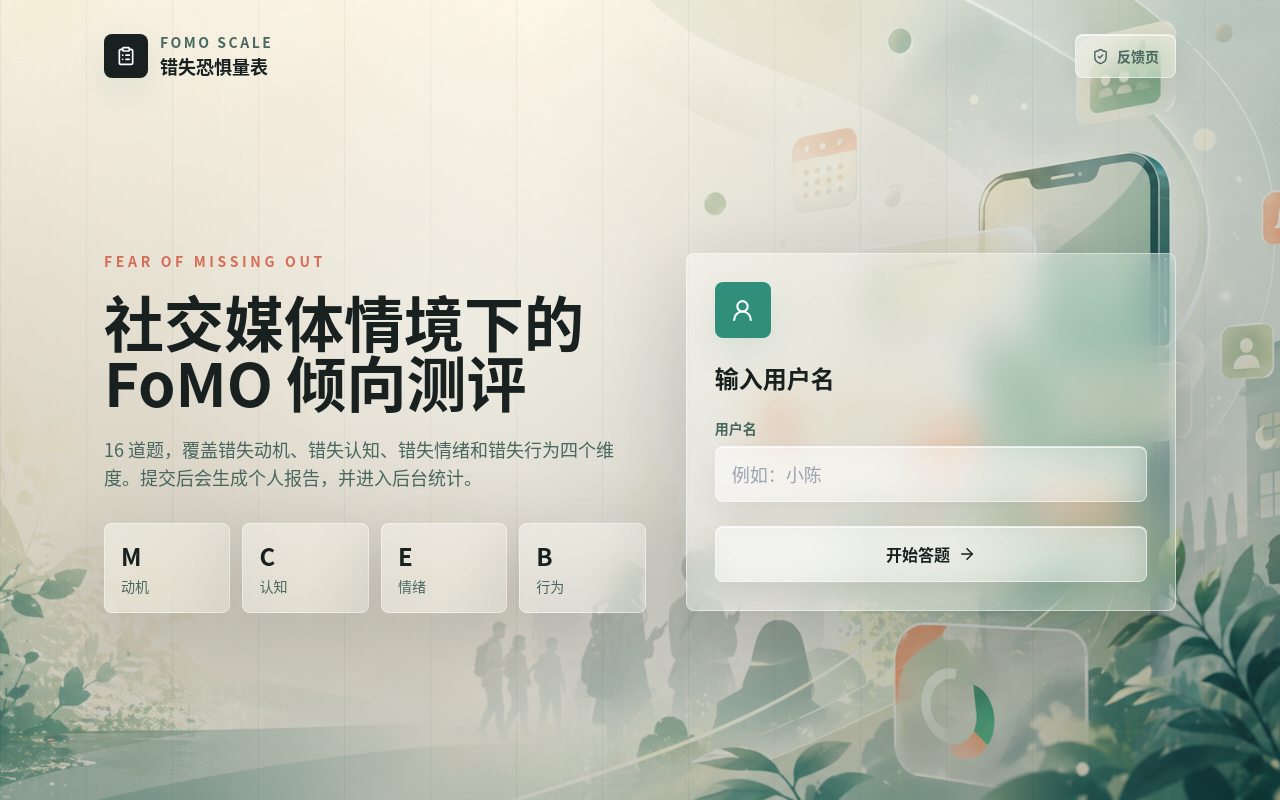
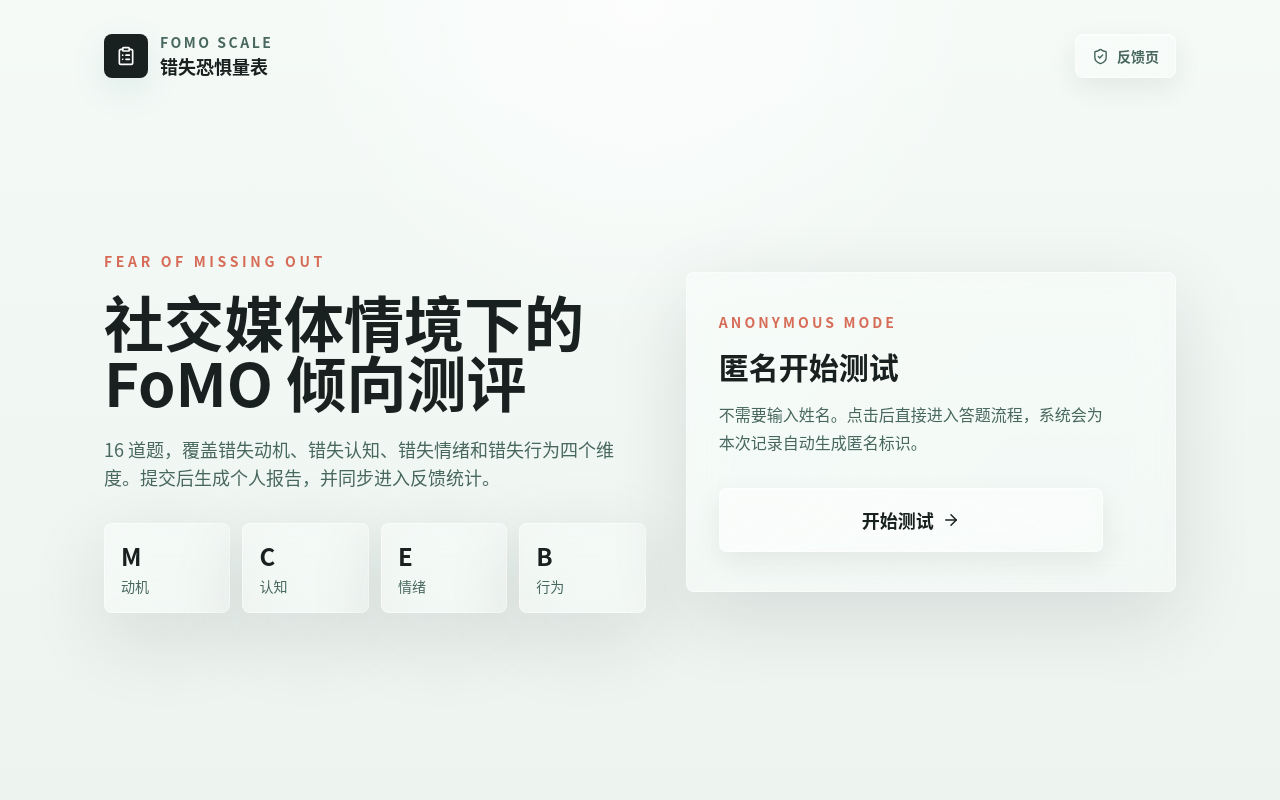
Before and after one commit to Yunk-S/FoMO-questionnairePage, a Next.js app: page / in a window 1280 px wide. Built offline with nearby package versions, Linux system fonts and the light colour scheme.

Commit message:
Simplify anonymous test entry

```diff
--- a/src/app/globals.css
+++ b/src/app/globals.css
@@ -4,7 +4,7 @@
 
 :root {
   color-scheme: light;
-  --background: #f6fbf8;
+  --background: #f3f8f5;
   --foreground: #18211f;
 }
 
@@ -18,12 +18,12 @@ html {
 }
 
 body {
-  position: relative;
-  isolation: isolate;
   min-height: 100%;
   margin: 0;
   color: var(--foreground);
-  background: #f6fbf8;
+  background:
+    radial-gradient(circle at top, rgba(255, 255, 255, 0.72), transparent 34%),
+    linear-gradient(180deg, #f5faf7 0%, #edf4f0 100%);
   font-family:
     "Microsoft YaHei",
     "PingFang SC",
@@ -31,32 +31,6 @@ body {
     "Noto Sans CJK SC",
     system-ui,
     sans-serif;
-}
-
-body::before {
-  content: "";
-  position: fixed;
-  inset: 0;
-  z-index: -2;
-  background-image:
-    linear-gradient(90deg, rgba(18, 33, 31, 0.03) 0%, rgba(246, 251, 248, 0.12) 42%, rgba(16, 50, 42, 0.16) 100%),
-    linear-gradient(180deg, rgba(255, 255, 255, 0.06), rgba(24, 33, 31, 0.12)),
-    url("/images/fomo-poster-bg.png");
-  background-position: center;
-  background-size: cover;
-  background-repeat: no-repeat;
-}
-
-body::after {
-  content: "";
-  position: fixed;
-  inset: 0;
-  z-index: -1;
-  pointer-events: none;
-  background:
-    radial-gradient(circle at 34% 42%, rgba(255, 255, 255, 0.28), transparent 30%),
-    linear-gradient(180deg, rgba(255, 255, 255, 0.04), rgba(24, 33, 31, 0.11)),
-    repeating-linear-gradient(90deg, rgba(24, 33, 31, 0.05) 0, rgba(24, 33, 31, 0.05) 1px, transparent 1px, transparent 86px);
 }
 
 button,
@@ -69,20 +43,20 @@ input {
 }
 
 .glass-panel {
-  border: 1px solid rgba(255, 255, 255, 0.46);
+  border: 1px solid rgba(255, 255, 255, 0.5);
   background:
     linear-gradient(135deg, rgba(255, 255, 255, 0.32), rgba(255, 255, 255, 0.16)),
     rgba(255, 255, 255, 0.14);
-  box-shadow: 0 24px 80px rgba(24, 33, 31, 0.16);
+  box-shadow: 0 24px 80px rgba(24, 33, 31, 0.12);
   backdrop-filter: blur(18px) saturate(145%);
 }
 
 .glass-button {
-  border: 1px solid rgba(255, 255, 255, 0.5);
+  border: 1px solid rgba(255, 255, 255, 0.54);
   background:
     linear-gradient(135deg, rgba(255, 255, 255, 0.34), rgba(255, 255, 255, 0.18)),
     rgba(255, 255, 255, 0.12);
-  box-shadow: inset 0 1px 0 rgba(255, 255, 255, 0.74), 0 10px 28px rgba(24, 33, 31, 0.1);
+  box-shadow: inset 0 1px 0 rgba(255, 255, 255, 0.74), 0 10px 28px rgba(24, 33, 31, 0.08);
   backdrop-filter: blur(16px) saturate(145%);
   transition:
     transform 160ms ease,
@@ -97,7 +71,7 @@ input {
   background:
     linear-gradient(135deg, rgba(255, 255, 255, 0.46), rgba(255, 255, 255, 0.24)),
     rgba(255, 255, 255, 0.16);
-  box-shadow: inset 0 1px 0 rgba(255, 255, 255, 0.82), 0 14px 34px rgba(47, 143, 122, 0.14);
+  box-shadow: inset 0 1px 0 rgba(255, 255, 255, 0.82), 0 14px 34px rgba(47, 143, 122, 0.12);
 }
 
 .glass-button:focus-visible {
@@ -111,15 +85,15 @@ input {
     linear-gradient(135deg, rgba(47, 143, 122, 0.28), rgba(255, 255, 255, 0.16)),
     rgba(47, 143, 122, 0.12);
   color: #163e35;
-  box-shadow: inset 0 1px 0 rgba(255, 255, 255, 0.9), 0 16px 38px rgba(47, 143, 122, 0.2);
+  box-shadow: inset 0 1px 0 rgba(255, 255, 255, 0.9), 0 16px 38px rgba(47, 143, 122, 0.16);
 }
 
 .glass-card {
-  border: 1px solid rgba(255, 255, 255, 0.42);
+  border: 1px solid rgba(255, 255, 255, 0.46);
   background:
     linear-gradient(135deg, rgba(255, 255, 255, 0.26), rgba(255, 255, 255, 0.1)),
     rgba(255, 255, 255, 0.1);
-  box-shadow: 0 12px 34px rgba(24, 33, 31, 0.08);
+  box-shadow: 0 12px 34px rgba(24, 33, 31, 0.07);
   backdrop-filter: blur(14px) saturate(142%);
 }
 
--- a/src/components/FomoSurvey.tsx
+++ b/src/components/FomoSurvey.tsx
@@ -1,7 +1,7 @@
 "use client";
 
 import { AnimatePresence, motion } from "framer-motion";
-import { ArrowRight, CheckCircle2, ClipboardList, Loader2, ShieldCheck, UserRound } from "lucide-react";
+import { ArrowRight, CheckCircle2, ClipboardList, Loader2, ShieldCheck } from "lucide-react";
 import Link from "next/link";
 import { useMemo, useState } from "react";
 import { useRouter } from "next/navigation";
@@ -25,9 +25,13 @@ function hasCompleteAnswers(answers: DraftAnswers): answers is AnswerMap {
   return QUESTIONS.every((question) => Number.isInteger(answers[question.id]));
 }
 
+function createAnonymousUsername() {
+  return `匿名受试者-${Math.random().toString(36).slice(2, 6).toUpperCase()}`;
+}
+
 export function FomoSurvey() {
   const router = useRouter();
-  const [username, setUsername] = useState("");
+  const [anonymousUsername] = useState(createAnonymousUsername);
   const [started, setStarted] = useState(false);
   const [answers, setAnswers] = useState<DraftAnswers>({});
   const [error, setError] = useState("");
@@ -46,16 +50,7 @@ export function FomoSurvey() {
     []
   );
 
-  function handleStart(event: React.FormEvent<HTMLFormElement>) {
-    event.preventDefault();
-    const trimmed = username.trim();
-
-    if (!trimmed) {
-      setError("请输入用户名后开始答题");
-      return;
-    }
-
-    setUsername(trimmed);
+  function handleStart() {
     setError("");
     setStarted(true);
   }
@@ -68,7 +63,7 @@ export function FomoSurvey() {
     setError("");
 
     if (!hasCompleteAnswers(answers)) {
-      setError("请完成所有题目后提交");
+      setError("请完成所有题目后再提交。");
       return;
     }
 
@@ -81,7 +76,7 @@ export function FomoSurvey() {
           "Content-Type": "application/json"
         },
         body: JSON.stringify({
-          username,
+          username: anonymousUsername,
           answers
         })
       });
@@ -93,7 +88,7 @@ export function FomoSurvey() {
 
       router.push(`/result/${data.id}`);
     } catch (submitError) {
-      setError(submitError instanceof Error ? submitError.message : "提交失败，请稍后重试");
+      setError(submitError instanceof Error ? submitError.message : "提交失败，请稍后重试。");
       setSubmitting(false);
     }
   }
@@ -101,7 +96,7 @@ export function FomoSurvey() {
   return (
     <div className="mx-auto flex min-h-screen w-full max-w-6xl flex-col px-5 py-6 sm:px-8 lg:px-10">
       <header className="flex items-center justify-between gap-4 py-2">
-        <Link href="/" className="flex items-center gap-3 focus-ring rounded-panel">
+        <Link href="/" className="focus-ring flex items-center gap-3 rounded-panel">
           <span className="flex h-11 w-11 items-center justify-center rounded-panel bg-ink text-white shadow-soft">
             <ClipboardList size={20} />
           </span>
@@ -135,7 +130,7 @@ export function FomoSurvey() {
                 社交媒体情境下的 FoMO 倾向测评
               </h1>
               <p className="mt-6 max-w-xl text-base leading-8 text-moss sm:text-lg">
-                16 道题，覆盖错失动机、错失认知、错失情绪和错失行为四个维度。提交后会生成个人报告，并进入后台统计。
+                16 道题，覆盖错失动机、错失认知、错失情绪和错失行为四个维度。提交后生成个人报告，并同步进入反馈统计。
               </p>
               <div className="mt-8 grid max-w-xl grid-cols-2 gap-3 sm:grid-cols-4">
                 {DIMENSIONS.map((dimension) => (
@@ -147,31 +142,26 @@ export function FomoSurvey() {
               </div>
             </div>
 
-            <form onSubmit={handleStart} className="glass-panel rounded-panel p-5 sm:p-7">
-              <div className="mb-6 flex h-14 w-14 items-center justify-center rounded-panel bg-jade text-white shadow-soft">
-                <UserRound size={25} />
+            <div className="glass-panel flex min-h-[320px] flex-col justify-center rounded-panel p-6 sm:p-8">
+              <div className="max-w-sm">
+                <p className="text-sm font-semibold tracking-[0.22em] text-coral">ANONYMOUS MODE</p>
+                <h2 className="mt-4 text-3xl font-semibold text-ink">匿名开始测试</h2>
+                <p className="mt-4 text-base leading-7 text-moss">
+                  不需要输入姓名。点击后直接进入答题流程，系统会为本次记录自动生成匿名标识。
+                </p>
               </div>
-              <h2 className="text-2xl font-semibold text-ink">输入用户名</h2>
-              <label className="mt-6 block text-sm font-semibold text-moss" htmlFor="username">
-                用户名
-              </label>
-              <input
-                id="username"
-                value={username}
-                onChange={(event) => setUsername(event.target.value)}
-                maxLength={40}
-                className="glass-field focus-ring mt-2 h-14 w-full rounded-panel px-4 text-lg text-ink outline-none"
-                placeholder="例如：小陈"
-              />
-              {error ? <p className="mt-4 rounded-panel bg-coral/10 px-4 py-3 text-sm text-coral">{error}</p> : null}
+
+              {error ? <p className="mt-6 rounded-panel bg-coral/10 px-4 py-3 text-sm text-coral">{error}</p> : null}
+
               <button
-                type="submit"
-                className="glass-button mt-6 inline-flex h-14 w-full items-center justify-center gap-2 rounded-panel px-5 text-base font-semibold text-ink"
+                type="button"
+                onClick={handleStart}
+                className="glass-button mt-8 inline-flex h-16 w-full items-center justify-center gap-2 rounded-panel px-5 text-lg font-semibold text-ink sm:max-w-sm"
               >
-                开始答题
+                开始测试
                 <ArrowRight size={18} />
               </button>
-            </form>
+            </div>
           </motion.section>
         ) : (
           <motion.section
@@ -185,8 +175,8 @@ export function FomoSurvey() {
             <div className="glass-panel sticky top-4 z-10 rounded-panel p-4">
               <div className="flex flex-col gap-3 sm:flex-row sm:items-center sm:justify-between">
                 <div>
-                  <p className="text-sm text-moss">答题用户</p>
-                  <h2 className="text-2xl font-semibold text-ink">{username}</h2>
+                  <p className="text-sm text-moss">匿名测评进度</p>
+                  <h2 className="text-2xl font-semibold text-ink">已进入 FoMO 测试</h2>
                 </div>
                 <div className="text-sm font-semibold text-moss">
                   已完成 {answeredCount}/{QUESTIONS.length}，还剩 {unansweredCount} 题
@@ -212,7 +202,7 @@ export function FomoSurvey() {
                   transition={{ duration: 0.28, delay: index * 0.04 }}
                   className="glass-panel rounded-panel p-4 sm:p-6"
                 >
-                  <div className="flex flex-col gap-3 border-b soft-divider pb-5 sm:flex-row sm:items-end sm:justify-between">
+                  <div className="soft-divider flex flex-col gap-3 border-b pb-5 sm:flex-row sm:items-end sm:justify-between">
                     <div>
                       <p className="text-sm font-semibold tracking-[0.18em] text-coral">{dimension.englishName}</p>
                       <h3 className="mt-1 text-2xl font-semibold text-ink">{dimension.name}</h3>
```
